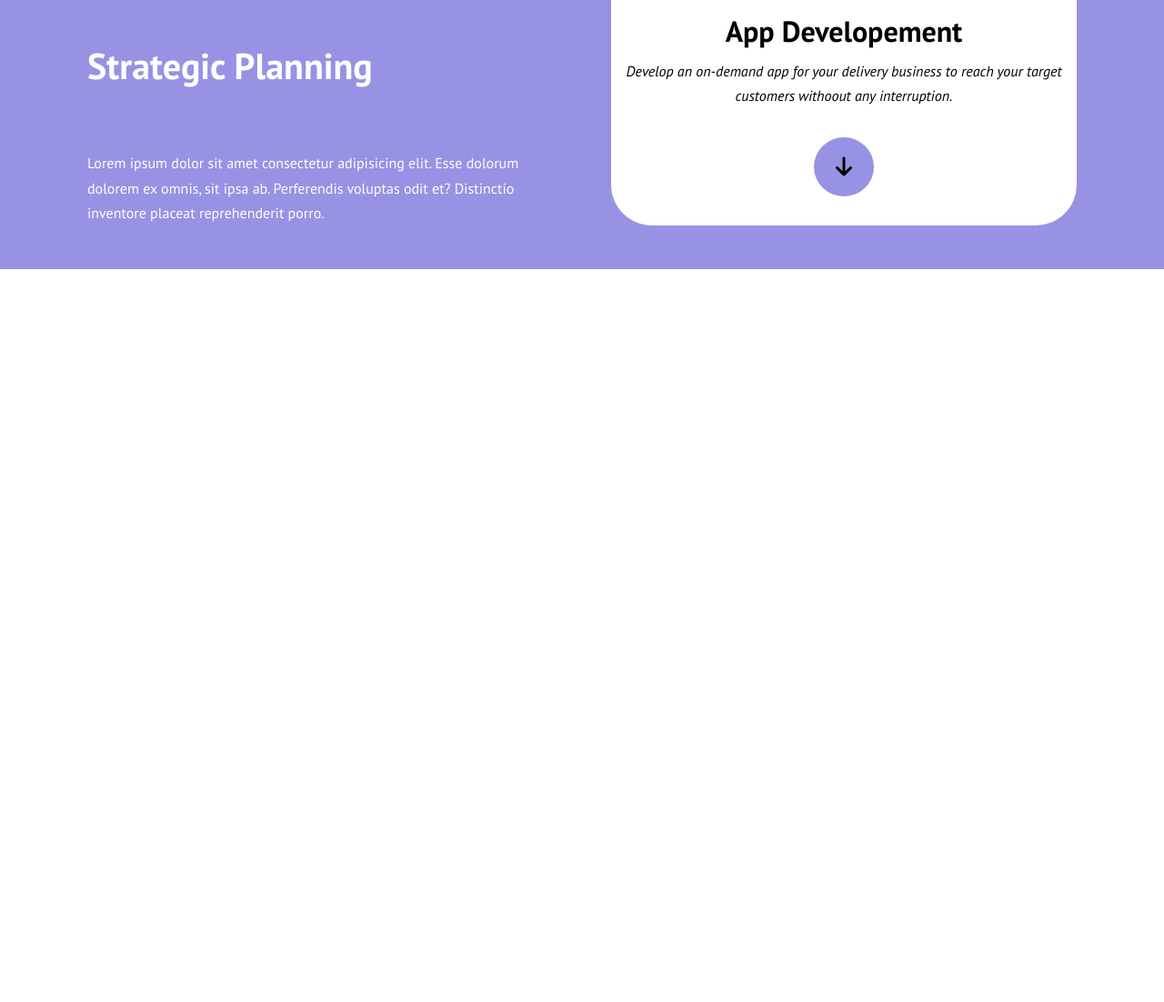
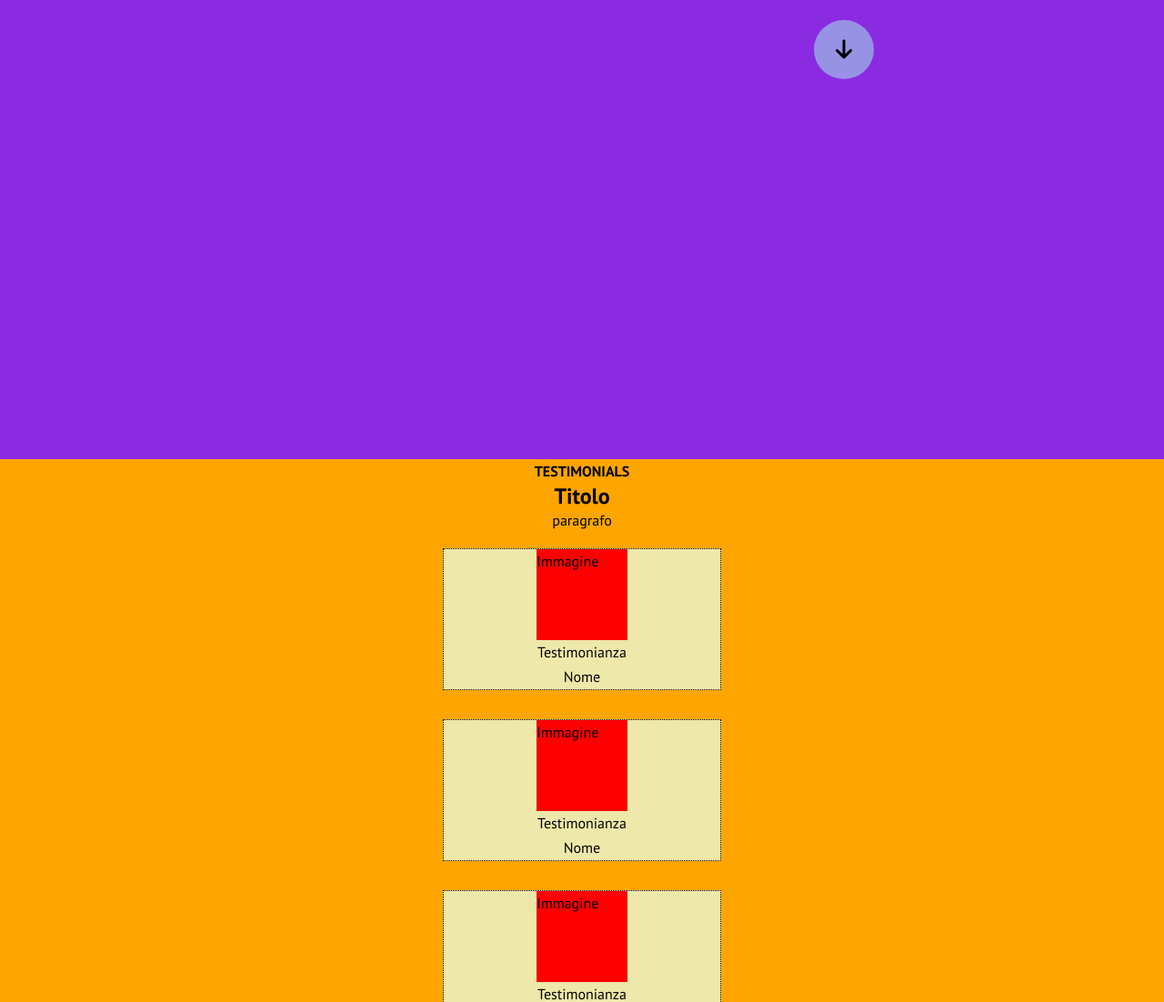
Before and after one commit to MarcoZellini/htmlcss-responsive-layout, a plain HTML site: page index.html in a window 1280 px wide. Shown: the part 1698-2800 px from the top of the page at 91% size. Before the commit the page ends 1994 px from the top, so only its background shows below. Drawn offline with Linux system fonts and the light colour scheme.

Commit message:
Add Testimonials mobile structure

```diff
--- a/assets/css/style.css
+++ b/assets/css/style.css
@@ -28,7 +28,6 @@ body {
 }
 
 .debug #site_main {
-    height: 2500px;
     background-color: palegreen;
 }
 
@@ -42,6 +41,7 @@ body {
 .debug .card {
     background-color: palegoldenrod;
     height: 100%;
+    border: 1px dotted black;
 }
 
 .debug .card_text {
@@ -55,7 +55,7 @@ body {
 }
 
 .debug #planning {
-    height: 500px;
+    height: 1500px;
     background-color: blueviolet;
 }
 
@@ -68,8 +68,16 @@ body {
     background-color: palegoldenrod;
 }
 
+.debug #testimonials {
+    background-color: orange;
+    height: 900px;
+}
 
-
+.debug .img {
+    width: 100px;
+    aspect-ratio: 1/1;
+    background-color: red;
+}
 
 /* #endregion debug */
 
@@ -265,8 +273,6 @@ body {
     text-align: center;
 }
 
-/* #endregion planning */
-
 #planning .row {
     padding: 3rem 0;
     margin: 0 -2rem;
@@ -309,6 +315,16 @@ body {
      padding: 2rem 1.5rem;
      color: var(--rl-black);
  }
+
+/* #endregion planning */
+
+/* #region testimonials */
+
+#testimonials [class^="col-"] {
+    margin: 1rem 0;
+}
+
+/* #endregion testimonials */
 
 /* #endregion #site_main */
 
--- a/index.html
+++ b/index.html
@@ -15,7 +15,7 @@
             crossorigin="anonymous" referrerpolicy="no-referrer" />
         <link rel="stylesheet" href="./assets/css/style.css">
     </head>
-    <body class>
+    <body class="debug">
 
         <header id="site_header">
             <div class="container d-flex justify-content-between align-center">
@@ -173,7 +173,8 @@
                 <div class="container">
                     <div class="row d-flex f-wrap">
                         <div class="col-12 col-lg-6 left">
-                            <div class="card d-flex f-direction-column justify-content-between">
+                            <div
+                                class="card d-flex f-direction-column justify-content-between">
 
                                 <div class="card_img">
                                     <img class="img-fluid"
@@ -209,7 +210,8 @@
                                     withoout any interruption.
                                 </p>
                                 <a href="#">
-                                    <i class="fa-solid fa-arrow-down freccia fa-xl"></i>
+                                    <i
+                                        class="fa-solid fa-arrow-down freccia fa-xl"></i>
                                 </a>
                             </div>
                             <!-- /.card -->
@@ -222,6 +224,54 @@
             </section>
             <!-- /#planning -->
 
+            <section id="testimonials">
+
+                <div class="container d-flex f-direction-column align-center">
+                    <header>
+                        <h4 class="text-center">TESTIMONIALS</h4>
+                        <h1 class="text-center">Titolo</h1>
+                        <p class="text-center">paragrafo</p>
+                    </header>
+                    <!-- /header -->
+                    <div class="row">
+                        <div class="col-12">
+                            <div
+                                class="card d-flex f-direction-column align-center">
+                                <div class="img">Immagine</div>
+                                <p>Testimonianza</p>
+                                <div class="name">Nome</div>
+                            </div>
+                            <!-- /.card -->
+                        </div>
+                        <!-- /.col-12 -->
+                        <div class="col-12">
+                            <div
+                                class="card d-flex f-direction-column align-center">
+                                <div class="img">Immagine</div>
+                                <p>Testimonianza</p>
+                                <div class="name">Nome</div>
+                            </div>
+                            <!-- /.card -->
+                        </div>
+                        <!-- /.col-12 -->
+                        <div class="col-12">
+                            <div
+                                class="card d-flex f-direction-column align-center">
+                                <div class="img">Immagine</div>
+                                <p>Testimonianza</p>
+                                <div class="name">Nome</div>
+                            </div>
+                            <!-- /.card -->
+                        </div>
+                        <!-- /.col-12 -->
+                    </div>
+                    <!-- /.row -->
+                </div>
+                <!-- /.container -->
+
+            </section>
+            <!-- /#testimonials -->
+
         </main>
         <!-- /#site_main -->
 
```
Lines whose indentation alone changed are shown as unchanged.
